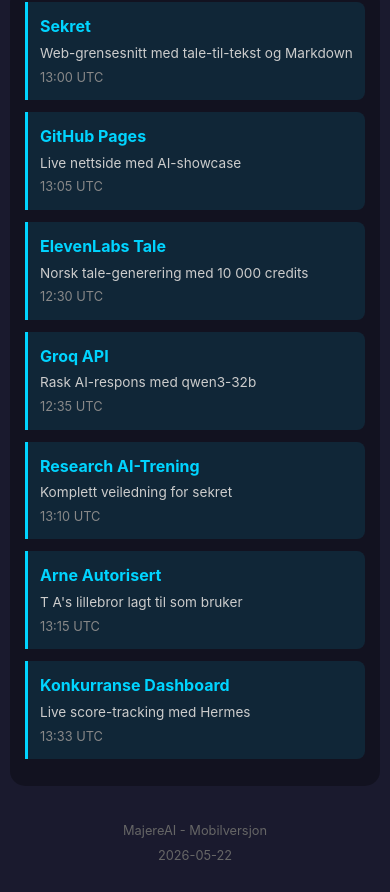
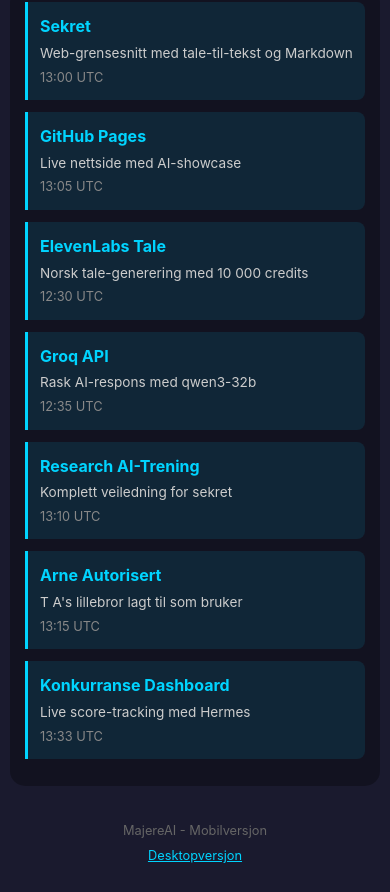
Before and after one commit to tussienorway/tussienorway.github.io, a plain HTML site: page mobile.html in a window 390 px wide. Shown: the part 271-1163 px from the top of the page. Drawn offline with Linux system fonts and the light colour scheme.

Commit message:
Fikset mobilversjon - flyttet til root

```diff
--- a/majere-status/mobile.html
+++ b/mobile.html
@@ -151,7 +151,7 @@
 
         <div class="footer">
             <p>MajereAI - Mobilversjon</p>
-            <p style="margin-top:5px;">2026-05-22</p>
+            <p style="margin-top:5px;"><a href="https://tussienorway.github.io/majere-status-index.html" style="color: #00d4ff;">Desktopversjon</a></p>
         </div>
     </div>
 </body>
```
Also changed, not shown: majere-status-index.html (renamed from majere-status/index.html).
